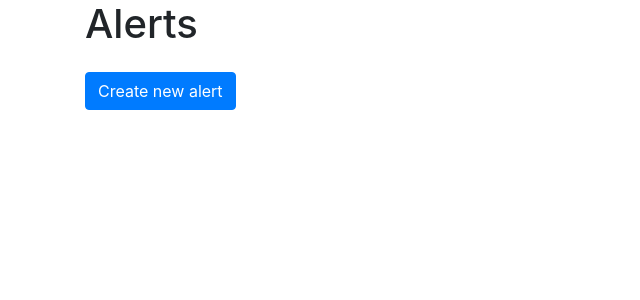
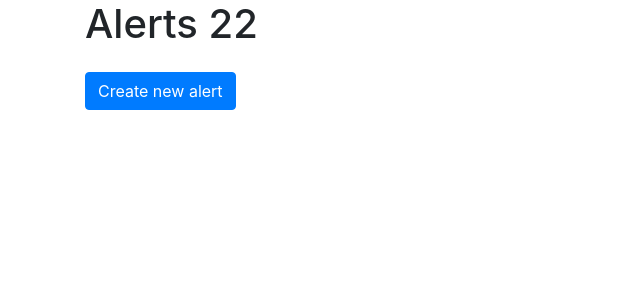
Before and after one commit to lukaszkuzmicki/pricing-service, a Flask app: page /alerts/ in a window 1280 px wide. Shown: the top 300 px of the page, without its empty margins (0-640 px from the left). Run offline with Flask 2, Linux system fonts and the light colour scheme; data that the repository does not hold is empty; some libraries are stand-ins or nearby versions.

Commit message:
Main functionallities

```diff
--- a/templates/alerts/index.html
+++ b/templates/alerts/index.html
@@ -3,7 +3,7 @@
 {% block content %}
 
 <header>
-    <h1>Alerts</h1>
+    <h1>Alerts 22</h1>
 </header>
 
 <section>
```
